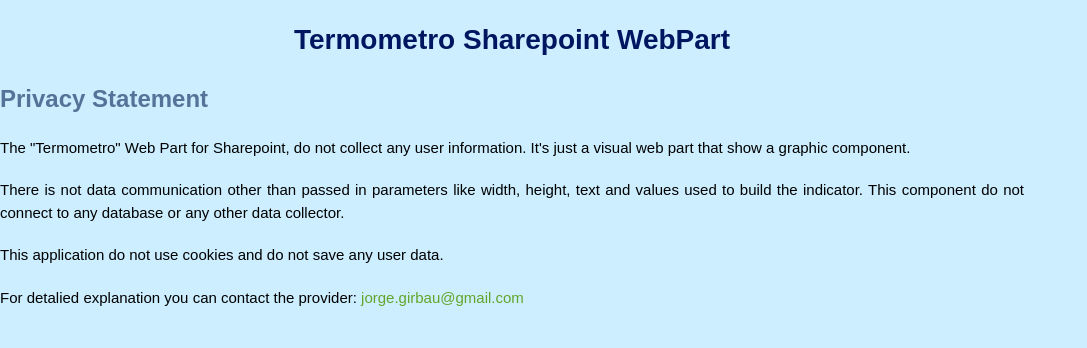
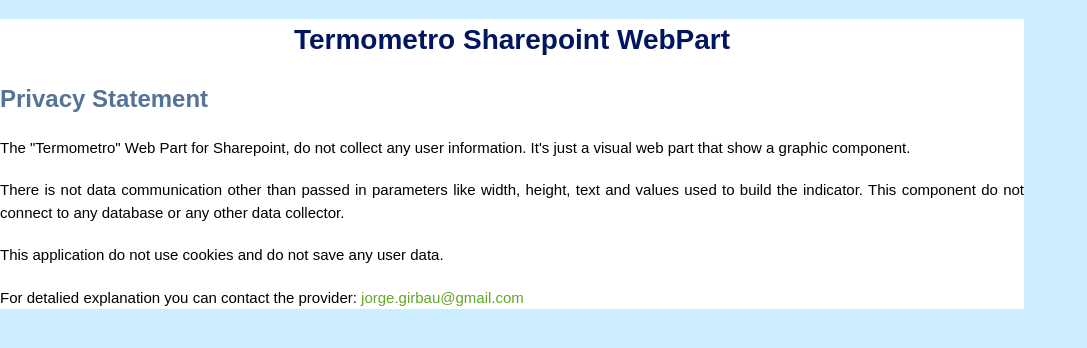
Before and after one commit to jgirbau/thermo-h, a plain HTML site: page privacy/index.html in a window 1280 px wide. Shown: the whole page, without its empty margins (0-1087 px from the left). Drawn offline with Linux system fonts and the light colour scheme.

Commit message:
Update index.html

```diff
--- a/privacy/index.html
+++ b/privacy/index.html
@@ -10,7 +10,7 @@
 </head>
 <body style="color:#000000;background-color:#CCEEFF;">
 <div class="container">
-<article style="width:80%;" class="markdown-body">
+<article style="width:80%;background-color:#FFFFFF;" class="markdown-body">
   <h1 style="color:#001660;text-align:center;">Termometro Sharepoint WebPart</h1>
   <h2>Privacy Statement</h2>
   <p style="text-align:justify;">
```
